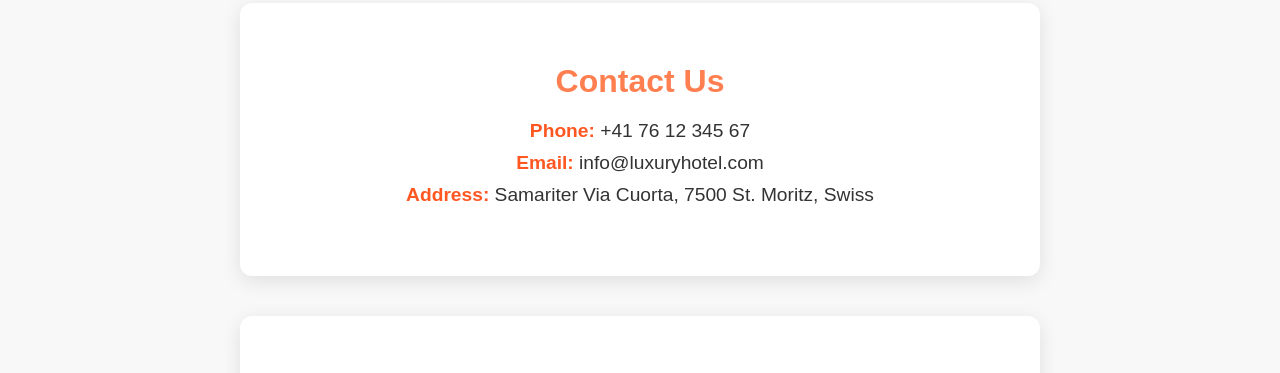
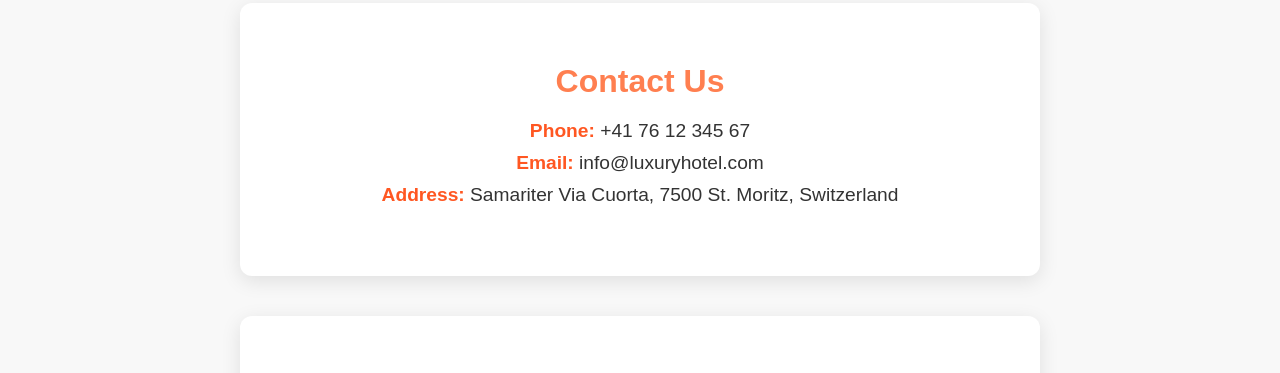
Before and after one commit to sebaholl/hotel_webpage, a plain HTML site: page index.html in a window 1280 px wide. Shown: the part 2550-2923 px from the top of the page. Drawn offline with Linux system fonts and the light colour scheme.

Commit message:
text improve

```diff
--- a/index.html
+++ b/index.html
@@ -96,7 +96,7 @@
         <h2>Contact Us</h2>
         <p><strong>Phone:</strong> +41 76 12 345 67</p>
         <p><strong>Email:</strong> info@luxuryhotel.com</p>
-        <p><strong>Address:</strong> Samariter Via Cuorta, 7500 St. Moritz, Swiss</p>
+        <p><strong>Address:</strong> Samariter Via Cuorta, 7500 St. Moritz, Switzerland</p>
     </section>
 
     <section class="location">
```
